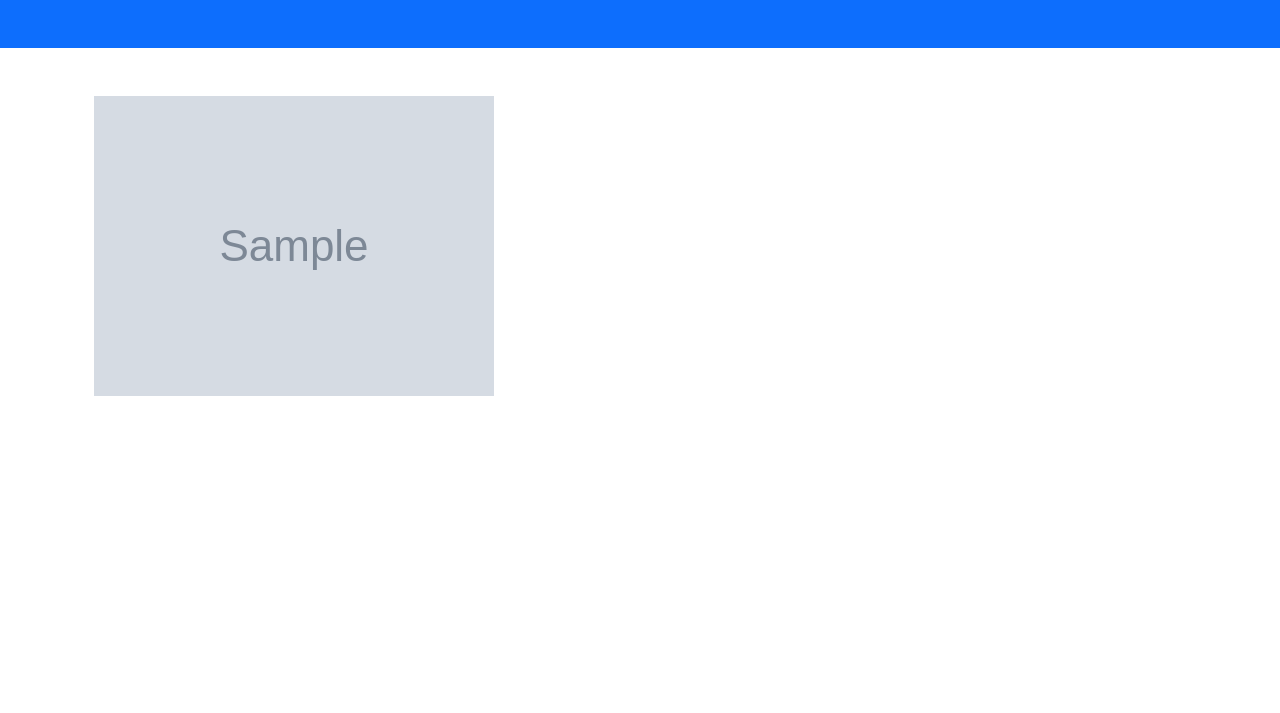
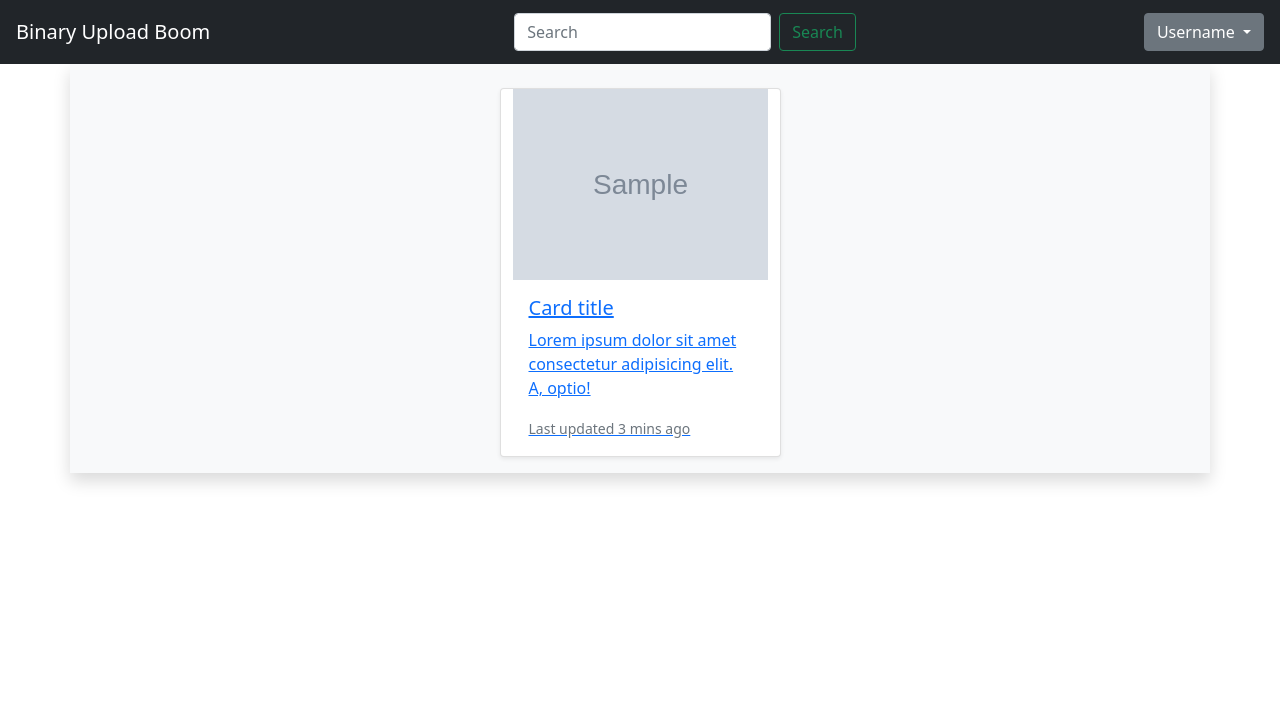
Before and after one commit to thecornisians/binary-upload-boom-group, a Node server app: page /feed in a window 1280 px wide. Shown: the top 713 px of the page. After the commit the page ends 485 px from the top, so only its background shows below. Run offline with Node 20, Linux system fonts and the light colour scheme; the visitor is signed in with stand-in values (Sample User, id 1); tables that the repository leaves empty hold one stand-in row (values such as "Sample post"); grey boxes marked "Sample" are stand-in pictures; some libraries are stand-ins or nearby versions.

Commit message:
Add navbar as a partial and also made changes to the feed

```diff
--- a/views/feed.ejs
+++ b/views/feed.ejs
@@ -1,15 +1,20 @@
 <%- include('partials/header') -%>
-  <div class="container">
-    <div class="row justify-content-center mt-5">
-      <ul class="row list-unstyled">
+  <%- include('partials/navbar') -%>
+
+    <div class="container pt-2 pb-2 shadow bg-light">
+      <div class="row p-2 justify-content-center mt-2">
         <% for(var i=0; i<posts.length; i++) {%>
-          <li class="col-6 justify-content-between mt-5">
-            <a href="/post/<%= posts[i]._id%>">
+          <div class="card col-sm-6 col-md-6 col-lg-3 shadow-sm">
+            <a href="/post/<%= posts[i]._id%>" class="card-img-top">
               <img class="img-fluid" src="<%= posts[i].image%>">
+              <div class="card-body">
+                <h5 class="card-title">Card title</h5>
+                <p class="card-text">Lorem ipsum dolor sit amet consectetur adipisicing elit. A, optio!</p>
+                <p class="card-text"><small class="text-muted">Last updated 3 mins ago</small></p>
+              </div>
             </a>
-          </li>
-        <% } %>
-        </ul>
+          </div>
+          <% } %>
+      </div>
     </div>
-  </div>
-<%- include('partials/footer') -%>
+    <%- include('partials/footer') -%>
--- /dev/null
+++ b/views/partials/navbar.ejs
@@ -0,0 +1,25 @@
+<!-- navabar-start -->
+  <nav class="navbar navbar-dark bg-dark border-bottom-5 navbar-expand-md">
+    <div class="container-fluid m-1">
+      <a class="navbar-brand" href="#">Binary Upload Boom</a>
+      <form class="d-flex">
+        <input class="form-control me-2" type="search" placeholder="Search" aria-label="Search">
+        <button class="btn btn-outline-success" type="submit">Search</button>
+      </form>
+      <!-- dropdown-start -->
+      <div class="btn-group">
+        <button type="button" class="btn btn-secondary dropdown-toggle" data-bs-toggle="dropdown" aria-expanded="false">
+          Username
+        </button>
+        <ul class="dropdown-menu dropdown-menu-start">
+          <li><button class="dropdown-item" type="button">Dark Mode</button></li>
+          <li><hr class="dropdown-divider"></li>
+          <li><button class="dropdown-item href=#" type="button">Settings</button></li>
+          <li><hr class="dropdown-divider"></li>
+          <li><button class="dropdown-item href=#" type="button">Logout</button></li>
+        </ul>
+      </div>
+      <!-- dropdown-end -->
+    </div>
+  </nav>
+  <!-- nav -->
--- a/views/post.ejs
+++ b/views/post.ejs
@@ -1,4 +1,5 @@
 <%- include('partials/header') -%>
+<%- include('partials/navbar') -%>
 <div class="container">
   <div class="row justify-content-center mt-5">
     <div class="col-6">
```
Also changed, not shown: views/profile.ejs (+2 -25 lines).
